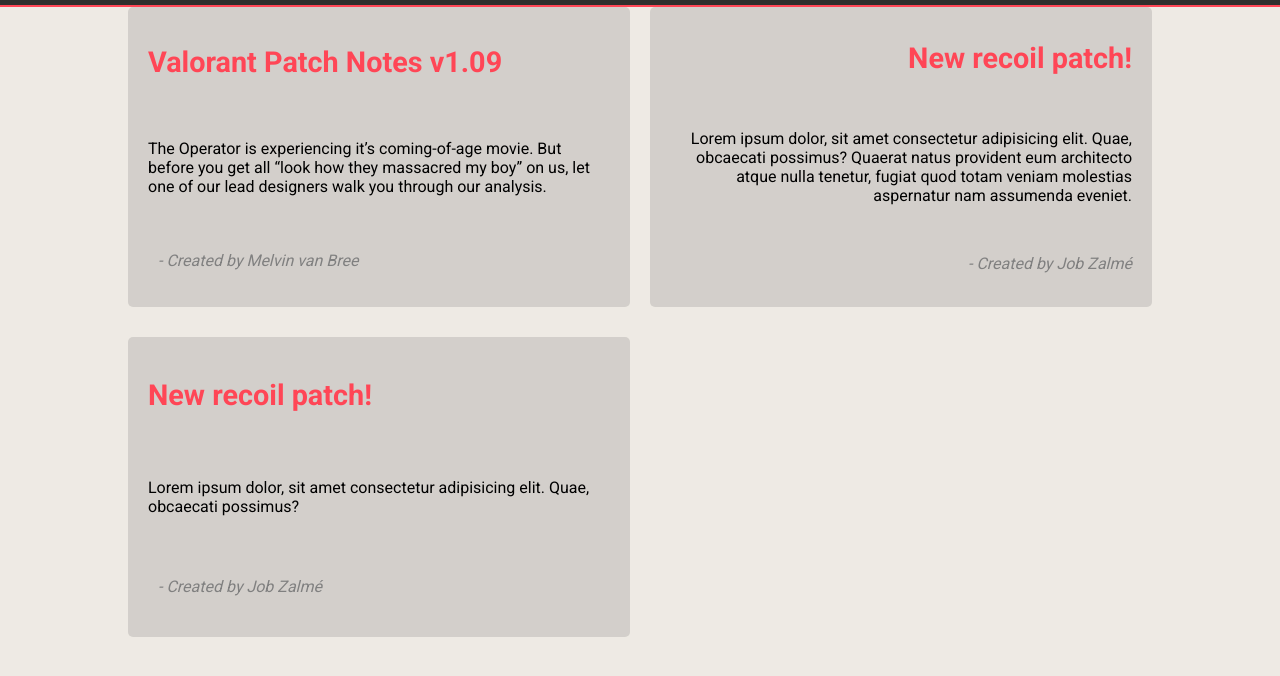
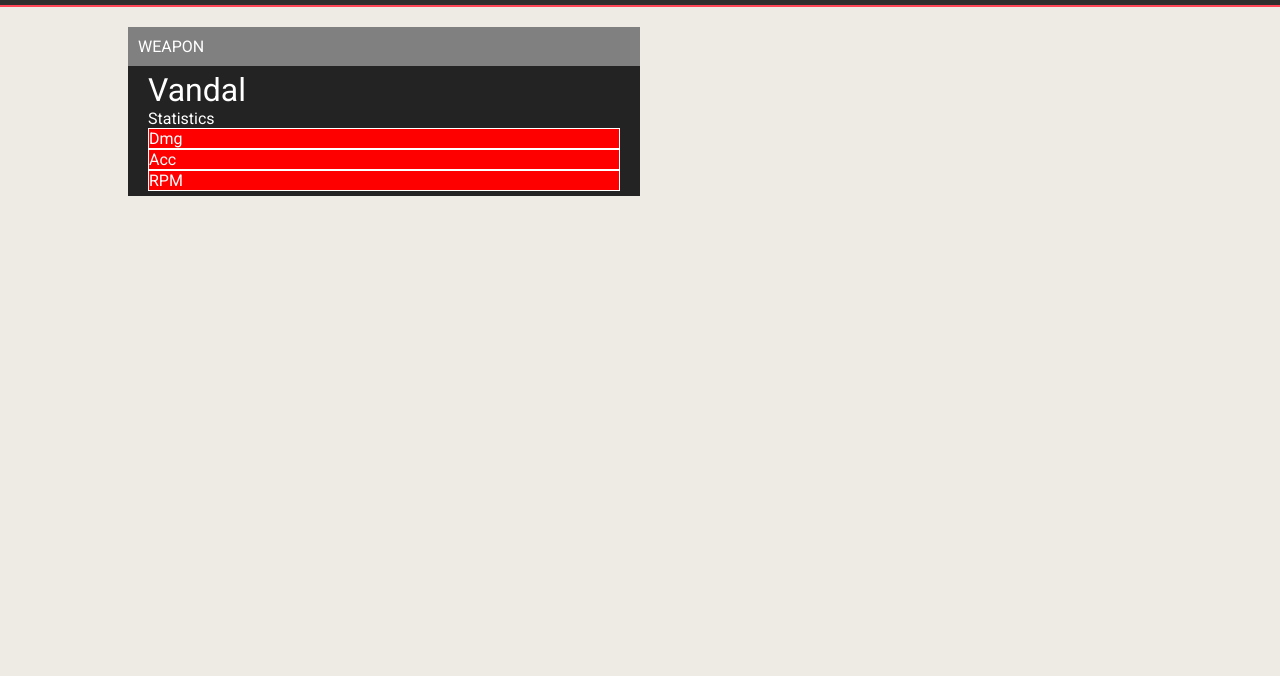
Before and after one commit to ChocoMelvin/eindopdracht-webs, a plain HTML site: page gallery.html in a window 1280 px wide. Shown: the part 60-736 px from the top of the page. Drawn offline with Linux system fonts and the light colour scheme.

Commit message:
added stats

```diff
--- a/css/layout.css
+++ b/css/layout.css
@@ -313,6 +313,48 @@ nav li:hover .dropdown-menu {
   height: 100%;
   text-align: center;
 }
+
+/* Gallery */
+
+/* Set default display behaviour for custom elements */
+#gallery{
+  margin-top: 20px;
+}
+
+#gallery title,
+#gallery bookmark {
+  display: block;
+  position: relative;
+}
+
+#gallery article{
+  display: flex;
+  flex-direction: column;
+  width: 50%;
+}
+
+#gallery article > title{
+  background-color: grey;
+  padding: 10px;
+}
+
+#gallery .article-content {
+  padding: 5px 20px;
+}
+
+/* article content title */
+#gallery .article-content > title{
+  font-size: 2rem;
+}
+
+#gallery article.weapon > title::before{
+  content: 'WEAPON';
+}
+
+#gallery article.hero > title::before{
+  content: 'HERO';
+}
+
 
 /* responsiveness | MEDIA QUERIES */
 /* Rubric: Hanteer 2 breakpoints:  480px en 1024px. */
--- a/css/main-style.css
+++ b/css/main-style.css
@@ -329,6 +329,20 @@ p.author:before {
     padding: 4px 0;
 }
 
+/* Gallery */
+
+#gallery article{
+  background-color: #232323;
+  color: #fff;
+}
+
+#gallery .progress-bar{
+  background-color: red;
+  height: 100%;
+  width: 100%;
+  border: 1px solid white;
+}
+
 /* Animations */
 @keyframes news-fadein-left{
   from{
--- a/gallery.html
+++ b/gallery.html
@@ -104,33 +104,20 @@
     </header>
 
     <div class="container">
-      <section id="news">
-        <article>
-          <h1><a href="#">Valorant Patch Notes v1.09</a></h1>
-          <p>
-            The Operator is experiencing it’s coming-of-age movie. But before
-            you get all “look how they massacred my boy” on us, let one of our
-            lead designers walk you through our analysis.
-          </p>
-          <p class="author">Created by Melvin van Bree</p>
-        </article>
-        <article>
-          <h1><a href="#">New recoil patch!</a></h1>
-          <p>
-            Lorem ipsum dolor, sit amet consectetur adipisicing elit. Quae,
-            obcaecati possimus? Quaerat natus provident eum architecto atque
-            nulla tenetur, fugiat quod totam veniam molestias aspernatur nam
-            assumenda eveniet.
-          </p>
-          <p class="author">Created by Job Zalmé</p>
-        </article>
-        <article>
-          <h1><a href="#">New recoil patch!</a></h1>
-          <p>
-            Lorem ipsum dolor, sit amet consectetur adipisicing elit. Quae,
-            obcaecati possimus?
-          </p>
-          <p class="author">Created by Job Zalmé</p>
+      <section id="gallery">
+        <article class="weapon">
+          <title></title>
+          <div class="article-content">
+            <title>Vandal</title>
+            <div class="stats">
+              <title>Statistics</title>
+              <ul>
+                <li><div class="progress-bar">Dmg</div></li>
+                <li><div class="progress-bar">Acc</div></li>
+                <li><div class="progress-bar">RPM</div></li>
+              </ul>
+            </div>
+          </div>
         </article>
       </section>
     </div>
```
